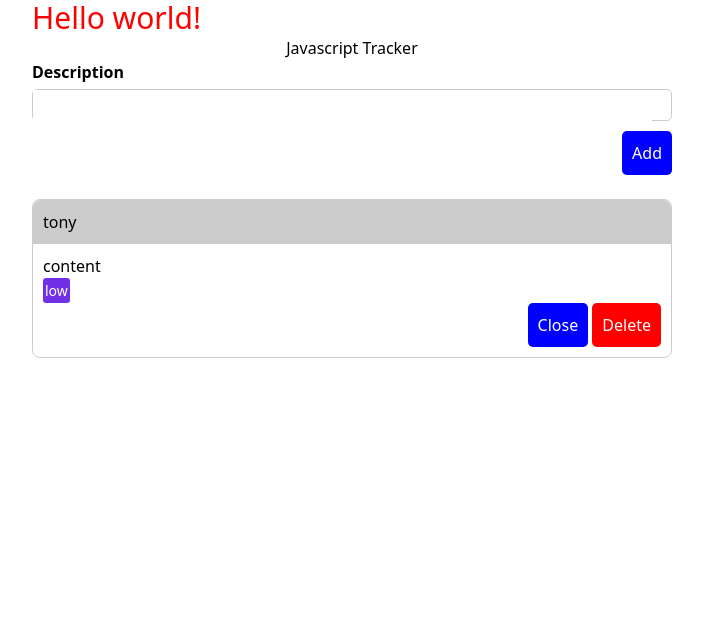
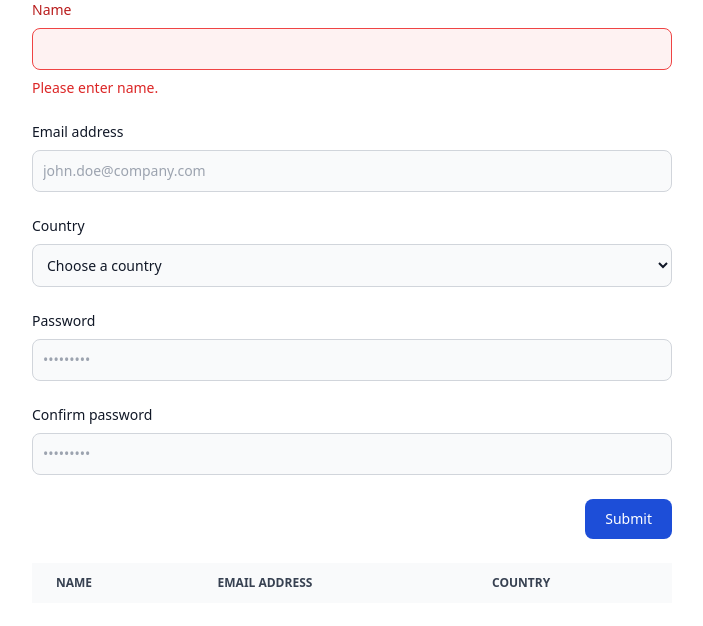
Before and after one commit to manhaduy/man-anna-javascript, a plain HTML site: page tony/javascript-tracker/index.html in a window 1280 px wide. Shown: the whole page, without its empty margins (288-991 px from the left). Drawn offline with nearby package versions, Linux system fonts and the light colour scheme.

Commit message:
javascript tracker

```diff
--- a/tony/javascript-tracker/assets/js/index.js
+++ b/tony/javascript-tracker/assets/js/index.js
@@ -1,6 +1,35 @@
-const descriptionInput = document.getElementById('description');
-const buttonAdd = document.getElementById('buttonAdd');
+const submitBtn = document.getElementById('submit');
 
-buttonAdd.addEventListener('click', function handleAdd() {
-  console.log(descriptionInput.value)
-});
+
+console.log("submitBtn", submitBtn)
+
+// add event listener
+submitBtn.addEventListener('click', addUser);
+
+function addUser(){
+  console.log('user');
+  const tbodyUser = document.getElementById('tbodyUser');
+
+  const tr = document.createElement('tr');
+  tr.setAttribute('class', 'bg-white border-b');
+
+  const th = document.createElement('th');
+  th.setAttribute('scope', 'row');
+  th.setAttribute('class', 'px-6 py-4 font-medium text-gray-900 whitespace-nowrap');
+  th.innerHTML = 'tony';
+
+  const tdEmail = document.createElement('td');
+  tdEmail.setAttribute('class', 'px-6 py-4');
+  tdEmail.innerHTML = 'tony@gmail.com';
+
+  const tdCountry = document.createElement('td');
+  tdCountry.setAttribute('class', 'px-6 py-4');
+  tdCountry.innerHTML = 'VN';
+
+  // append ... in tr element
+  tr.appendChild(th);
+  tr.appendChild(tdEmail);
+  tr.appendChild(tdCountry);
+
+  tbodyUser.appendChild(tr)
+}
--- a/tony/javascript-tracker/index.html
+++ b/tony/javascript-tracker/index.html
@@ -10,41 +10,67 @@
 </head>
 <body>
   <div class="container">
-    <h1 class="text-3xl font-bold underline headling">
-      Hello world!
-    </h1>
-
-    <h1 class="heading">Javascript Tracker</h1>
-
-    <div class="formInput">
-      <div class="formInput_label">Description</div>
-      <div class="formInput_input">
-        <input id="description" type="text" />
+    <form>
+      <div class="mb-6">
+        <div>
+          <label for="name" class="block mb-2 text-sm font-medium text-red-700 dark:text-red-500">Name</label>
+          <input type="text" id="name" class="bg-red-50 border border-red-500 text-red-900 placeholder-red-700 text-sm rounded-lg focus:ring-red-500 block w-full p-2.5">
+          <p class="mt-2 text-sm text-red-600 dark:text-red-500">Please enter name.</p>
+        </div>
       </div>
-    </div>
-
-    <div class="button_container">
-      <button type="button" id="buttonAdd" class="button">Add</button>
-    </div>
+      <div class="mb-6">
+        <label for="email" class="block mb-2 text-sm font-medium text-gray-900 ">Email address</label>
+        <input type="email" id="email" class="bg-gray-50 border border-gray-300 text-gray-900 text-sm rounded-lg block w-full p-2.5 " placeholder="john.doe@company.com">
+      </div>
+      <div class="mb-6">
+        <label for="countries" class="block mb-2 text-sm font-medium text-gray-900">Country</label>
+        <select id="countries" class="bg-gray-50 border border-gray-300 w-full p-2.5 text-gray-900 text-sm rounded-lg">
+          <option>Choose a country</option>
+          <option value="US">United States</option>
+          <option value="CA">Canada</option>
+          <option value="FR">France</option>
+          <option value="DE">Germany</option>
+        </select>
+      </div>
+      <div class="mb-6">
+        <label for="password" class="block mb-2 text-sm font-medium text-gray-900 ">Password</label>
+        <input type="password" id="password" class="bg-gray-50 border border-gray-300 text-gray-900 text-sm rounded-lg block w-full p-2.5 " placeholder="•••••••••">
+      </div>
+      <div class="mb-6">
+        <label for="confirm_password" class="block mb-2 text-sm font-medium text-gray-900 ">Confirm password</label>
+        <input type="password" id="confirm_password" class="bg-gray-50 border border-gray-300 text-gray-900 text-sm rounded-lg block w-full p-2.5 " placeholder="•••••••••">
+      </div>
+      <div class="flex justify-end">
+        <button id="submit" type="button" class="text-white bg-blue-700 hover:bg-blue-800 font-medium rounded-lg text-sm w-full sm:w-auto px-5 py-2.5 text-center">Submit</button>
+      </div>
+    </form>
 
     <br />
-    <div class="card">
-      <div class="card_header">
-        tony
-      </div>
-      <div class="card_content">
-        <p>content</p>
-        <div class="card_severity">low</div>
-        <div class="card_button">
-          <button type="button" class="button">Close</button>
-          <button type="button" class="button button-delete">Delete</button>
-        </div>
-      </div>
+
+    <div class="relative overflow-x-auto">
+      <table class="w-full text-sm text-left rtl:text-right text-gray-500 dark:text-gray-400">
+        <thead class="text-xs text-gray-700 uppercase bg-gray-50">
+          <tr>
+            <th scope="col" class="px-6 py-3">Name</th>
+            <th scope="col" class="px-6 py-3">Email Address</th>
+            <th scope="col" class="px-6 py-3">Country</th>
+          </tr>
+        </thead>
+        <tbody id="tbodyUser">
+          <!-- <tr class="bg-white border-b  ">
+            <th scope="row" class="px-6 py-4 font-medium text-gray-900 whitespace-nowrap">Apple MacBook Pro 17"</th>
+            <td class="px-6 py-4">macbook@gmail.com</td>
+            <td class="px-6 py-4">Canada</td>
+          </tr>
+          <tr class="bg-white border-b ">
+            <th scope="row" class="px-6 py-4 font-medium text-gray-900 whitespace-nowrap">Microsoft Surface Pro</th>
+            <td class="px-6 py-4">microsoft@gmail.com</td>
+            <td class="px-6 py-4">United States</td>
+          </tr> -->
+        </tbody>
+      </table>
     </div>
-
   </div>
-
-
 
   <link rel="stylesheet" href="./assets/css/index.css" />
   <script type="text/javascript" src="./assets/js/index.js"></script>
```
Also changed, not shown: javascript-html-dom.html (added, +41 -0 lines), object.html (+17 -1 lines).
